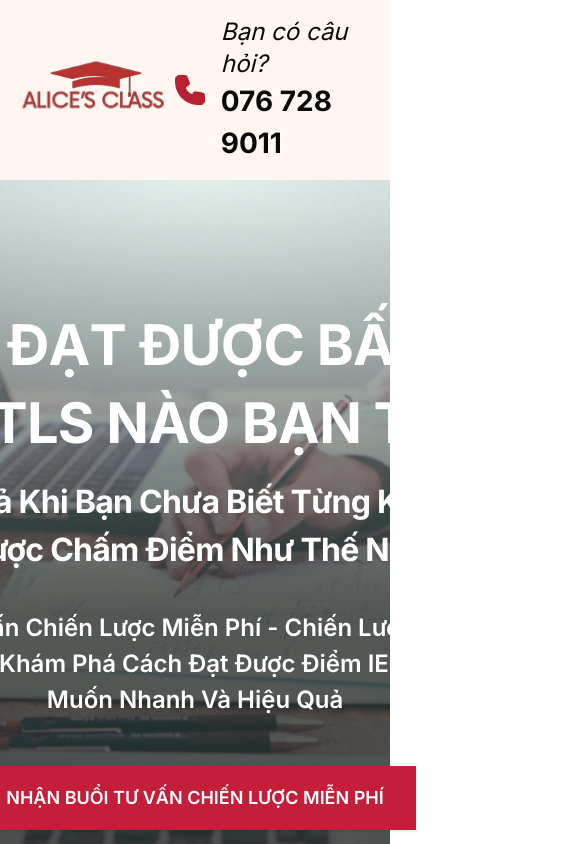
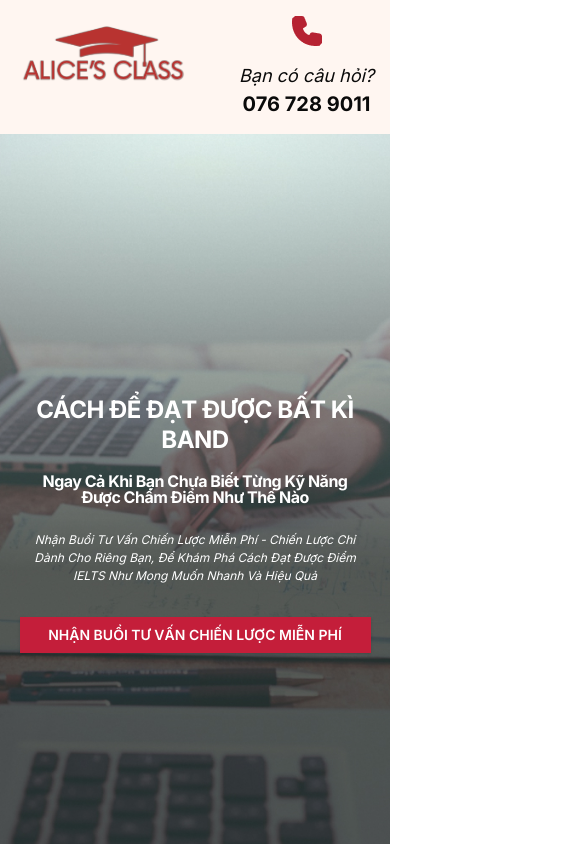
Before and after one commit to UyLeQuoc/alice-s-class, a Next.js app: page / in a window 390 px wide. Shown: the top 844 px of the page, 585 px wide, since content can reach past the window. Built offline with nearby package versions, Linux system fonts and the light colour scheme.

Commit message:
Refactor header and hero section for improved layout and responsiveness; enhance consultation section styling and accessibility

```diff
--- a/src/components/header.tsx
+++ b/src/components/header.tsx
@@ -1,23 +1,30 @@
-import Image from 'next/image'
-import React from 'react'
+import Image from 'next/image';
+import React from 'react';
 
 export const Header = () => {
   return (
     <header className="py-4 bg-[#FFF6F1]">
-        <div className='container mx-auto flex justify-between'>
-            <Image src="/assets/logo.svg" alt="Logo" width={180} height={50}
-              //revolution
+      <div className="container mx-auto flex flex-row justify-between items-center px-4">
+        {/* Logo */}
+        <div className="mb-4 md:mb-0">
+          <Image src="/assets/logo.svg" alt="Logo" width={180} height={50} />
+        </div>
 
-            />
-
-            <div className='flex items-center gap-4'>
-              <Image src="/assets/icons/call.png" alt="Logo" width={30} height={30} className='w-[30px] h-[30px]' />
-              <div>
-                <p className='italic text-2xl'>Bạn có câu hỏi?</p>
-                <p className='font-bold text-[28px]'>076 728 9011</p>
-              </div>
-            </div>
+        {/* Contact Section */}
+        <div className="flex flex-col items-center md:flex-row md:items-center gap-4">
+          <Image
+            src="/assets/icons/call.png"
+            alt="Call Icon"
+            width={30}
+            height={30}
+            className="w-[30px] h-[30px]"
+          />
+          <div className="text-center md:text-left">
+            <p className="italic text-lg md:text-2xl">Bạn có câu hỏi?</p>
+            <p className="font-bold text-xl md:text-[28px]">076 728 9011</p>
+          </div>
         </div>
+      </div>
     </header>
-  )
-}
+  );
+};
--- a/src/components/home/consultation-section.tsx
+++ b/src/components/home/consultation-section.tsx
@@ -33,7 +33,7 @@ export interface ConsultationButtonProps {
     return (
       <div className="flex flex-col w-full text-black max-md:max-w-full items-center justify-center">
         <div className="text-[36px] text-[#B62232] font-bold tracking-tighter text-center max-md:max-w-full leading-[48px]  min-w-[440px] w-full xl:w-[649px]">
-          Chiến Lược Khác Biệt Giúp Bạn <br />
+          Chiến Lược Khác Biệt Giúp Bạn
           Thành Công Đạt Điểm IELTS Như Ý
         </div>
         <div className="w-full flex items-center justify-center mt-8">
@@ -78,23 +78,23 @@ export interface ConsultationButtonProps {
     };
 
     return (
-      <section className="relative">
-        <div className="flex gap-2.5 justify-center items-center px-80 py-20 bg-orange-50 max-md:px-5 max-md:mt-10 relative">
+      <section className="relative overflow-hidden">
+  <div className="flex flex-col md:flex-row gap-2.5 justify-center items-center px-10 lg:px-80 py-10 md:py-20 bg-orange-50 max-md:mt-10 relative">
     <div className="flex flex-col justify-center self-stretch my-auto">
-            {/* Truyền prop bold */}
       <ContentSection
         title={content.title}
         description={content.description}
         bold={content.bold}
       />
-            <div className="flex flex-col self-center mt-8 max-w-full text-2xl tracking-tight text-center w-[588px] max-md:mt-10">
+      <div className="flex flex-col self-center mt-8 max-w-full text-lg md:text-2xl tracking-tight text-center w-full lg:w-[588px] max-md:mt-10">
         <CTAButton text="NHẬN BUỔI TƯ VẤN CHIẾN LƯỢC MIỄN PHÍ" />
-              <div className="self-center mt-2.5 leading-8 text-black max-md:max-w-full text-[20px] italic font-bold">
+        <div className="self-center mt-2.5 leading-8 text-black max-md:max-w-full text-[18px] md:text-[20px] italic font-bold">
           Tìm hiểu cách bạn chắc chắn nâng được band điểm IELTS <br /> và tự tin sử dụng tiếng Anh vào đời sống thường ngày
         </div>
       </div>
     </div>
   </div>
+
 
         {/* <div className="absolute hidden md:block top-0 right-0 z-10">
           <Image src="/assets/books/1.png" alt="Consultation" width={500} height={500} className="h-[350px] w-[300px]" />
--- a/src/components/home/hero-section.tsx
+++ b/src/components/home/hero-section.tsx
@@ -1,10 +1,10 @@
-import { Button } from '@/components/ui/button';
-import { ChevronDown } from 'lucide-react';
-import Image from 'next/image';
+import { Button } from "@/components/ui/button"
+import { ChevronDown } from "lucide-react"
+import Image from "next/image"
 
 export const HeroSection = () => {
   return (
-    <section className="px-4 py-12 md:px-6 lg:px-8 relative h-[calc(100vh-4rem)] flex items-center justify-center">
+    <section className="px-4 py-12 md:px-6 lg:px-8 relative h-[calc(100vh-4rem)] flex items-center justify-center overflow-hidden">
       <div>
         <Image
           src={"/assets/hero.jpg"}
@@ -15,26 +15,35 @@ export const HeroSection = () => {
           className="absolute inset-0 -z-10"
         />
       </div>
-      <div className="mx-auto max-w-4xl text-center">
-        <h1 className="mb-6 text-3xl font-bold leading-tight tracking-tight md:text-4xl lg:text-5xl flex flex-col gap-6">
-          <div className='flex flex-col gap-2'>
-            <span className="text-white text-[56px] whitespace-nowrap">CÁCH ĐỂ ĐẠT ĐƯỢC BẤT KÌ BAND</span>
-            <span className="text-white text-[56px] whitespace-nowrap">ĐIỂM IETLS NÀO BẠN THÍCH... </span>
+      <div className="mx-auto text-center max-w-[90vw]">
+        <h1 className="mb-4 md:mb-6 text-xl font-bold leading-tight tracking-tight sm:text-2xl md:text-3xl lg:text-4xl flex flex-col gap-4 md:gap-6">
+          <div className="flex flex-col gap-1 md:gap-2">
+            <span className="text-white text-wrap text-[24px] sm:text-[28px] md:text-[36px] lg:text-[48px]">
+              CÁCH ĐỂ ĐẠT ĐƯỢC BẤT KÌ BAND
+            </span>
+            <span className="hidden md:block text-white text-wrap text-[24px] sm:text-[28px] md:text-[36px] lg:text-[48px] mt-2">
+              ĐIỂM IETLS NÀO BẠN THÍCH...{" "}
+            </span>
           </div>
-          <div className='flex flex-col gap-2'>
-            <span className="text-white text-[32px]">Ngay Cả Khi Bạn Chưa Biết Từng Kỹ Năng</span>
-            <span className="text-white text-[32px]">Được Chấm Điểm Như Thế Nào</span>
+          <div className="flex flex-col gap-1 md:gap-2">
+            <span className="text-white text-wrap text-[16px] sm:text-[18px] md:text-[24px] lg:text-[28px]">
+              Ngay Cả Khi Bạn Chưa Biết Từng Kỹ Năng
+            </span>
+            <span className="text-white text-wrap text-[16px] sm:text-[18px] md:text-[24px] lg:text-[28px] -mt-2">
+              Được Chấm Điểm Như Thế Nào
+            </span>
           </div>
         </h1>
 
-        <p className="mx-auto mb-12 max-w-3xl text-[24px] text-white md:text-xl font-semibold mt-10">
-        Nhận Buổi Tư Vấn Chiến Lược Miễn Phí - Chiến Lược Chỉ Dành Cho Riêng Bạn, Để Khám Phá Cách Đạt Được Điểm IELTS Như Mong Muốn Nhanh Và Hiệu Quả
+        <p className="mx-auto mb-8 md:mb-12 max-w-3xl text-[12px] sm:text-[16px] md:text-[18px] lg:text-[22px] text-white italic mt-6 md:mt-10 text-wrap">
+          Nhận Buổi Tư Vấn Chiến Lược Miễn Phí - Chiến Lược Chỉ Dành Cho Riêng Bạn, Để Khám Phá Cách Đạt Được Điểm IELTS
+          Như Mong Muốn Nhanh Và Hiệu Quả
         </p>
 
-        <Button className="bg-[#C41E3A] px-8 py-8 text-lg font-semibold text-white hover:bg-[#A01830] md:text-xl rounded-none">
+        <Button className="bg-[#C41E3A] px-4 sm:px-6 md:px-8 py-4 md:py-4 lg:py-6 text-sm sm:text-base md:text-lg lg:text-xl font-semibold text-white hover:bg-[#A01830] rounded-none w-full sm:w-auto">
           NHẬN BUỔI TƯ VẤN CHIẾN LƯỢC MIỄN PHÍ
         </Button>
       </div>
     </section>
-  );
-};
+  )
+}
```
Lines whose indentation alone changed are shown as unchanged.
